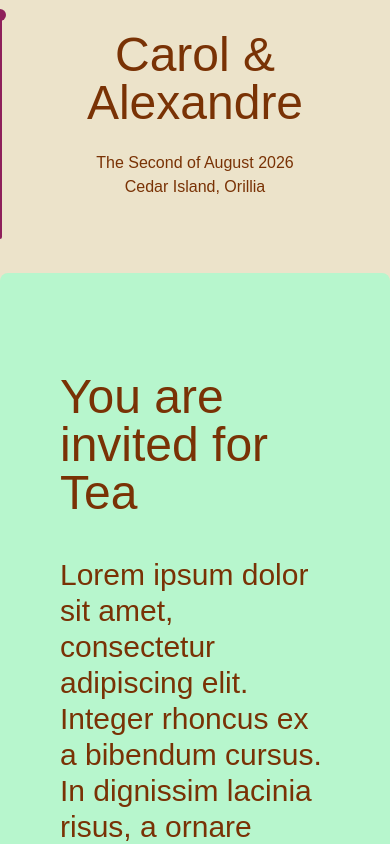
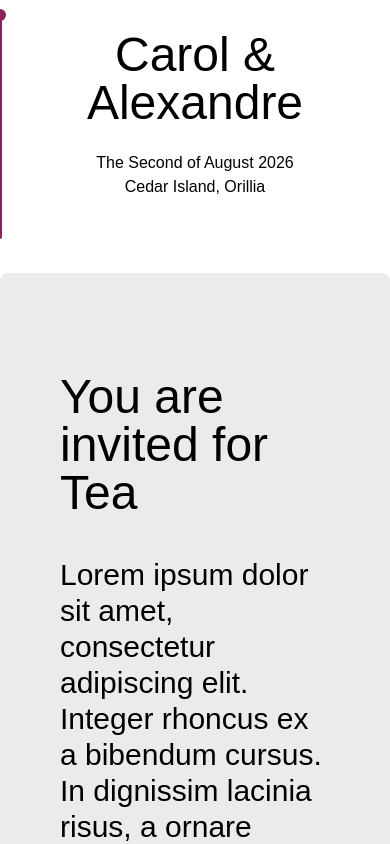
Before and after one commit to aggrenier/wedding-frontend, a Vue app: page / in a window 390 px wide. Shown: the top 844 px of the page. Built offline with nearby package versions, Linux system fonts and the light colour scheme; a web font is replaced by a local one.

Commit message:
Changes to the form

```diff
--- a/src/components/HomeView.vue
+++ b/src/components/HomeView.vue
@@ -35,7 +35,7 @@ export default {
 
     <div class="md:max-w-[80vw] mx-auto m-5 z-25 relative">
         <div
-            class="card relative flex w-full flex-col md:flex-row bg-secondary rounded-box p-10 py-[5rem] items-stretch">
+            class="card relative flex w-full flex-col md:flex-row bg-base-300 rounded-box p-10 py-[5rem] items-stretch">
             <!-- Text side -->
             <div class="w-full md:w-1/2 card p-5 flex flex-col justify-start">
                 <h2 class="text-5xl z-10 mb-10">You are invited for Tea</h2>
--- a/src/components/SaveTheDateView.vue
+++ b/src/components/SaveTheDateView.vue
@@ -13,6 +13,7 @@ const loading = ref(false)
 
 // 1) Define your form structure up front
 const form = reactive({
+    documentId: '',
     id: null,
     documentId: '',
     firstName: '',
@@ -51,6 +52,7 @@ watchEffect(async (onInvalidate) => {
         data.value = payload;
         const record = payload.data[0]
         // shallow-copy top‑level props
+        form.documentId = record.documentId,
         form.id = record.id
         form.documentId = record.documentId
         form.firstName = record.firstName || ''
@@ -61,13 +63,19 @@ watchEffect(async (onInvalidate) => {
             lastName: g.lastName || ''
         }))
         form.saveTheDate = {
-            attending: record.saveTheDate?.attending ?? false,
-            totalAttending: form.invitee.length,
+            attending: record.saveTheDate?.attending === true ? true : false,
+            totalAttending: record.saveTheDate?.totalAttending,
             notes: record.saveTheDate?.notes || ''
         }
         form.address = {
-            street: '', city: '', province: '', postalCode: '', country: ''
+            street: record.address?.street || '',
+            city: record.address?.city || '',
+            province: record.address?.province || '',
+            postalCode: record.address?.postalCode || '',
+            country: record.address?.country || ''
         }
+
+        console.log(form)
 
     } catch (err) {
         if (!canceled) error.value = err
@@ -75,6 +83,30 @@ watchEffect(async (onInvalidate) => {
         if (!canceled) loading.value = false
     }
 })
+
+function addInvitee() {
+    form.invitee.push({ firstName: '', lastName: '' });
+}
+
+function removeInvitee(invitee) {
+    const idx = form.invitee.indexOf(invitee);
+    if (idx !== -1) form.invitee.splice(idx, 1);
+}
+
+async function saveTheDate() {
+
+    const res = await fetch(
+        `${import.meta.env.VITE_API_URL}/api/savethedatesubmit`, {
+        method: "POST",
+        body: JSON.stringify(form),
+    })
+
+    if (!res.ok) throw new Error(res.statusText)
+
+    const payload = await res.json()
+
+    console.log(payload)
+}
 
 
 
@@ -84,7 +116,6 @@ watchEffect(async (onInvalidate) => {
     <div v-if="loading">Loading…</div>
     <div v-else-if="error">Error: {{ error.message }}</div>
     <template v-else-if="data">
-
 
         <div class="flex flex-wrap gap-4 justify-center bg-base-300 py-10">
             <!-- Column 1: make it a flex container -->
@@ -110,13 +141,13 @@ watchEffect(async (onInvalidate) => {
                         <fieldset class="fieldset">
                             <legend class="fieldset-legend">Attending</legend>
                             <label class="label">
-                                <input v-model="form.confirmSaveTheDate" type="checkbox" checked="checked"
+                                <input v-model="form.saveTheDate.attending" type="checkbox" checked="checked"
                                     class="toggle" />
-                                {{ form.confirmSaveTheDate === false ? "No" : "Yes" }}
+                                {{ form.saveTheDate.attending === false ? "No" : "Yes" }}
                             </label>
                         </fieldset>
 
-                        <template v-if="form.confirmSaveTheDate === true">
+                        <template v-if="form.saveTheDate.attending === true">
 
                             <fieldset class="fieldset">
                                 <legend class="fieldset-legend">First Name</legend>
@@ -147,14 +178,18 @@ watchEffect(async (onInvalidate) => {
                                     <label class="label">Last Name</label>
                                     <input v-model="guest.lastName" type="text" class="input" placeholder="Last Name" />
 
-                                    <p class="label flex justify-end"><button class="btn btn-neutral mt-4"><svg
-                                                xmlns="http://www.w3.org/2000/svg" height="24px"
-                                                viewBox="0 -960 960 960" width="24px" fill="#e3e3e3">
+                                    <p class="label flex justify-end"><button @click="removeInvitee(guest)"
+                                            class="btn btn-error mt-4"><svg xmlns="http://www.w3.org/2000/svg"
+                                                height="24px" viewBox="0 -960 960 960" width="24px" fill="#e3e3e3">
                                                 <path
                                                     d="M280-120q-33 0-56.5-23.5T200-200v-520h-40v-80h200v-40h240v40h200v80h-40v520q0 33-23.5 56.5T680-120H280Zm400-600H280v520h400v-520ZM360-280h80v-360h-80v360Zm160 0h80v-360h-80v360ZM280-720v520-520Z" />
                                             </svg></button></p>
                                 </fieldset>
                             </template>
+
+                            <p class="label flex justify-end" v-if="form.invitee.length < form.saveTheDate.totalAttending"><button
+                                    @click="addInvitee" class="btn btn-soft btn-neutral mt-4">Add Guest</button></p>
+
 
                             <fieldset class="fieldset bg-base-200 border-base-300 rounded-box w-xs border p-4">
                                 <legend class="fieldset-legend">Address</legend>
@@ -164,8 +199,7 @@ watchEffect(async (onInvalidate) => {
                                     placeholder="Street Name" />
 
                                 <label class="label">City</label>
-                                <input v-model="form.address.city" type="text" class="input"
-                                    placeholder="City Name" />
+                                <input v-model="form.address.city" type="text" class="input" placeholder="City Name" />
 
                                 <label class="label">Province</label>
                                 <input v-model="form.address.province" type="text" class="input"
@@ -180,12 +214,14 @@ watchEffect(async (onInvalidate) => {
                                     placeholder="Country Name" />
                             </fieldset>
 
-
+                            <fieldset class="fieldset">
+                                <legend class="fieldset-legend">Additional Notes</legend>
+                                <textarea class="textarea" v-model="form.saveTheDate.notes"></textarea>
+                            </fieldset>
                         </template>
 
-
                         <div class="card-actions justify-end">
-                            <button class="btn btn-primary">Buy Now</button>
+                            <button @click="saveTheDate()" class="btn btn-primary">Submit</button>
                         </div>
                     </div>
                 </div>
--- a/src/style.css
+++ b/src/style.css
@@ -7,27 +7,27 @@
   default: true;
   prefersdark: true;
   color-scheme: "dark";
-  --color-base-100: oklch(91.637% 0.034 90.515);
-  --color-base-200: oklch(88.272% 0.049 91.774);
-  --color-base-300: oklch(84.133% 0.065 90.856);
-  --color-base-content: oklch(41% 0.112 45.904);
-  --color-primary: oklch(80% 0.114 19.571);
-  --color-primary-content: oklch(39% 0.141 25.723);
-  --color-secondary: oklch(92% 0.084 155.995);
-  --color-secondary-content: oklch(44% 0.119 151.328);
-  --color-accent: oklch(68% 0.162 75.834);
-  --color-accent-content: oklch(41% 0.112 45.904);
-  --color-neutral: oklch(44% 0.011 73.639);
-  --color-neutral-content: oklch(86% 0.005 56.366);
-  --color-info: oklch(58% 0.158 241.966);
-  --color-info-content: oklch(96% 0.059 95.617);
-  --color-success: oklch(51% 0.096 186.391);
-  --color-success-content: oklch(96% 0.059 95.617);
-  --color-warning: oklch(64% 0.222 41.116);
-  --color-warning-content: oklch(96% 0.059 95.617);
-  --color-error: oklch(70% 0.191 22.216);
-  --color-error-content: oklch(40% 0.123 38.172);
-  --radius-selector: 0.25rem;
+  --color-base-100: oklch(100% 0 0);
+  --color-base-200: oklch(97% 0 0);
+  --color-base-300: oklch(94% 0 0);
+  --color-base-content: oklch(0% 0 0);
+  --color-primary: oklch(15.906% 0 0);
+  --color-primary-content: oklch(100% 0 0);
+  --color-secondary: oklch(21.455% 0.001 17.278);
+  --color-secondary-content: oklch(100% 0 0);
+  --color-accent: oklch(26.861% 0 0);
+  --color-accent-content: oklch(100% 0 0);
+  --color-neutral: oklch(0% 0 0);
+  --color-neutral-content: oklch(100% 0 0);
+  --color-info: oklch(79.54% 0.103 205.9);
+  --color-info-content: oklch(15.908% 0.02 205.9);
+  --color-success: oklch(90.13% 0.153 164.14);
+  --color-success-content: oklch(18.026% 0.03 164.14);
+  --color-warning: oklch(88.37% 0.135 79.94);
+  --color-warning-content: oklch(17.674% 0.027 79.94);
+  --color-error: oklch(78.66% 0.15 28.47);
+  --color-error-content: oklch(15.732% 0.03 28.47);
+  --radius-selector: 2rem;
   --radius-field: 0.25rem;
   --radius-box: 0.5rem;
   --size-selector: 0.25rem;
```
